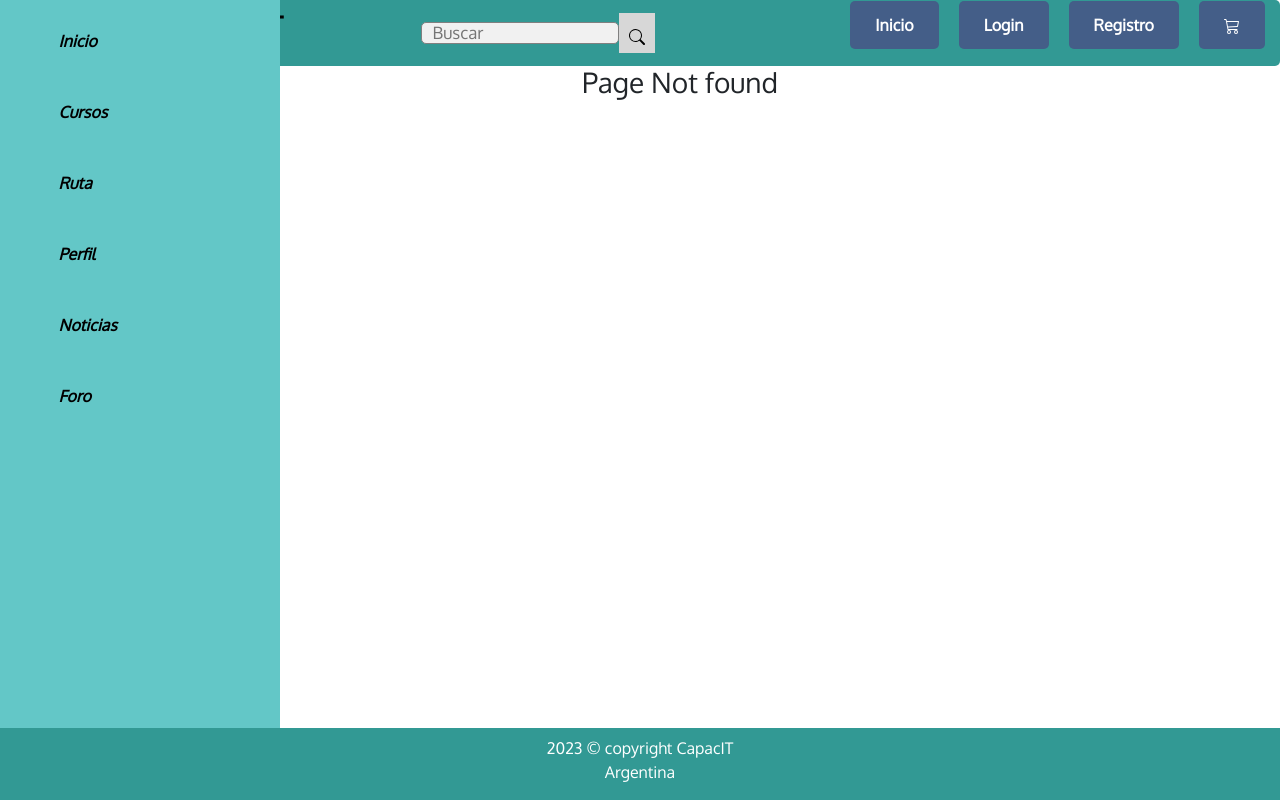
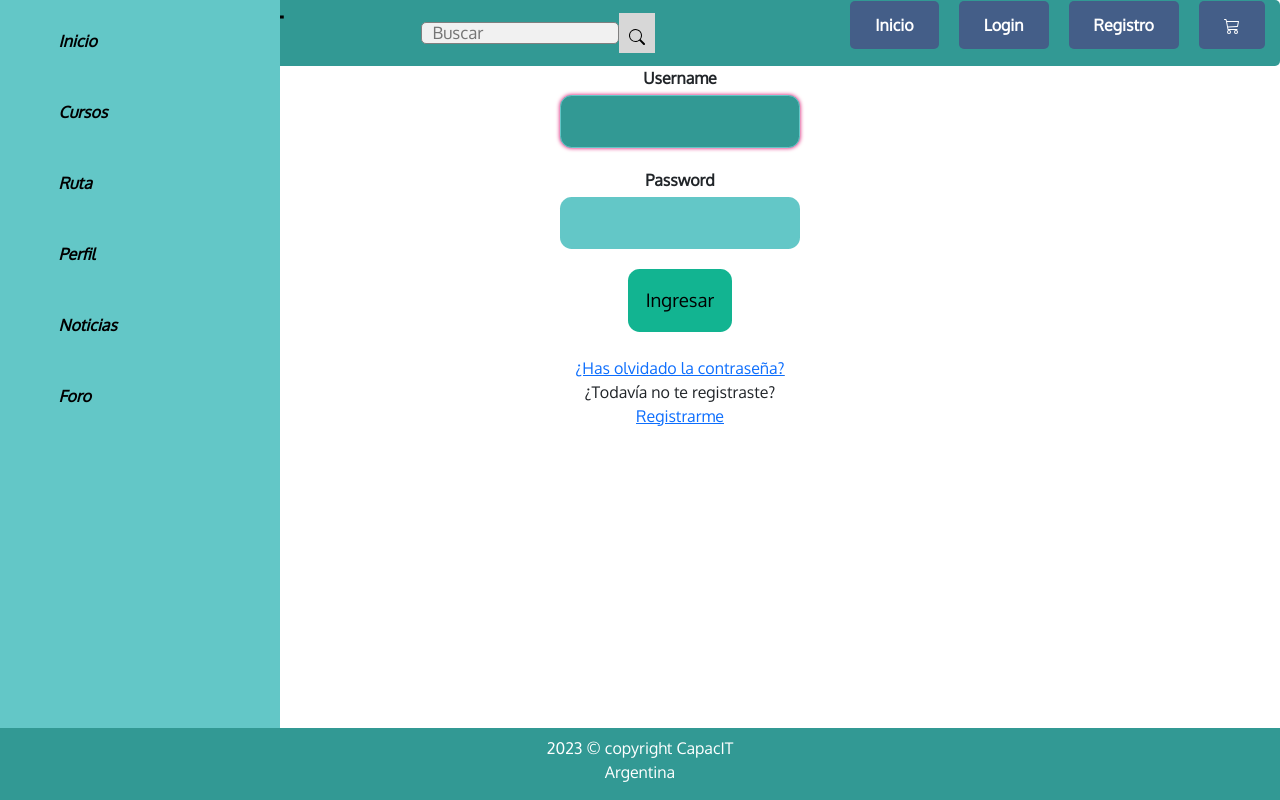
Before and after one commit to abrilramos12/Proyecto_Grupal-Ispc, an Angular app in the folder Front-end/CapacitApp/: page /login in a window 1280 px wide. Before the commit this address had no page. Built offline with nearby package versions, Linux system fonts and the light colour scheme.

Commit message:
agrego componente login

```diff
--- a/Front-end/CapacitApp/src/app/app-routing.module.ts
+++ b/Front-end/CapacitApp/src/app/app-routing.module.ts
@@ -1,6 +1,7 @@
 import { NgModule } from '@angular/core';
 import { RouterModule, Routes } from '@angular/router';
 import { RegisterComponent } from './register/register.component';
+import { LoginComponent } from './login/login.component';
 import { CarritoComponent } from './carrito/carrito.component';
 import { PageNotFoundComponent } from './page-not-found/page-not-found.component';
 import { HomeComponent } from './home/home.component';
@@ -14,6 +15,7 @@ const routes: Routes = [
   {path:'home', component: HomeComponent},
   {path: 'perfil', component: PerfilComponent},
   {path: 'register', component: RegisterComponent},
+  {path: 'login', component: LoginComponent},
   {path: 'cart', component: CarritoComponent},
   {path: 'news', component: NoticiasComponent},
   {path: 'course', component: CursosComponent},
--- a/Front-end/CapacitApp/src/app/app.module.ts
+++ b/Front-end/CapacitApp/src/app/app.module.ts
@@ -14,6 +14,7 @@ import { HomeComponent } from './home/home.component';
 import { NoticiasComponent } from './noticias/noticias.component';
 import { CursosComponent } from './cursos/cursos.component';
 import { RutasComponent } from './rutas/rutas.component';
+import { LoginComponent } from './login/login.component';
 
 
 
@@ -30,7 +31,8 @@ import { RutasComponent } from './rutas/rutas.component';
     HomeComponent,
     NoticiasComponent,
     CursosComponent,
-    RutasComponent
+    RutasComponent,
+    LoginComponent
   ],
   imports: [
     BrowserModule,
--- a/Front-end/CapacitApp/src/app/header/header.component.html
+++ b/Front-end/CapacitApp/src/app/header/header.component.html
@@ -17,7 +17,7 @@
   <nav>
     <ul>
       <a href="#">Inicio</a>
-      <a href="#">Login</a>
+      <a routerLink="/login">Login</a>
       <a routerLink="/register">Registro</a>
       <a href="#">
         <span>
--- /dev/null
+++ b/Front-end/CapacitApp/src/app/login/login.component.css
@@ -0,0 +1,170 @@
+:root{
+  --primary-color:white;
+  --secondary-color:#f3f3f4;
+}
+@import url('https://fonts.googleapis.com/css2?family=Oxygen:wght@300;400&display=swap');
+*{
+  font-family: 'Oxygen', sans-serif;
+}
+
+.container{
+  margin: auto;
+  display: flex;
+  flex-direction: column;/*separado y ordenado verticalmente*/
+  align-items: center;
+  justify-content: center;
+  gap: 1.25em; /*separacion entre las lineas*/
+  width: 28.125em;
+}
+.buttons{
+  align-self: flex-start;
+  display: flex;
+  gap: 1.25em;
+}
+.google-btn{
+  background-color: #1A73E8;
+  color: var(--primary-color);
+  border: none;
+  border-radius: 0.3125em;
+  height: 2.5em;
+  display: flex;
+  align-items: center;
+  padding: 0.125em;
+  cursor: pointer;
+  align-self: flex-start;
+  margin-bottom: 0.3125em;
+}
+.google-btn:hover{
+  background-color: #ddd;
+}
+.google-btn picture{
+  width: 2.1875em;
+  background-color: var(--primary-color);
+  height: 2.1875em;
+  border-radius: 0.125em;
+  display: flex;
+  align-items: center;
+  justify-content: center;
+}
+
+.separator{
+  display: flex;
+  width: 100%;
+  gap: 0.9375em;
+}
+.separator hr{
+  flex-grow: 1;
+  border: none;
+  border-top: 0.0625em solid #ccc;
+}
+.separator span{
+  color:#8b8b8b;
+}
+
+.section-inputs{
+  display: flex;
+  gap: 0.625em;
+  width: 100%;
+}
+form{
+  display: flex;
+  flex-direction: column;
+  align-items: stretch;
+  gap: 1.25em;
+  margin: auto;
+}
+
+label{
+  width: 100%;
+  display: flex;
+  flex-direction: column;
+  gap: 0.3125em;
+  justify-items: center;
+  align-items: center;
+  margin: auto;
+}
+label span{
+  font-weight: 700;
+}
+label input{
+  width: 20%;
+  background-color: var(--secondary-color);
+  border: none;
+  padding: 0.625em 1.25em;
+  border-radius: 0.625em;
+  outline: none;
+  font-size: 14pt;
+  transition: background-color 0.5s,border 0.2s, box-shadow 0.2s;
+
+}
+
+label input:hover{
+  background-color: var(--primary-color);
+  border: solid 0.0625em var(--secondary-color);
+  box-shadow: 0 0 0.25em #d60366;
+}
+
+label input:focus{
+  background-color: var(--primary-color);
+  border: solid 0.0625em var(--secondary-color);
+  box-shadow: 0 0 0.25em #d60366;
+}
+
+#terminos{
+  display: flex;
+  width: 1.25em;
+  flex-direction: row;
+}
+
+.recuperar-contra{
+  text-decoration: underline;
+  display: flex;
+  justify-content: center;
+}
+.boton{
+  display: flex;
+  justify-items: center;
+  align-items: center;
+  margin: auto;
+  background-color: #12b491;
+  color: #000000;
+  text-align: center;
+  padding: 0.9375em;
+  border: none;
+  border-radius: 0.625em;
+  font-size: 14pt;
+  cursor:pointer;
+}
+.boton:hover{
+  background-color: var(--primary-color);
+  border: solid 0.0625em var(--secondary-color);
+  box-shadow: 0 0 0.25em #056b63;
+  opacity:0.75;
+  color: #000000;
+}
+.modo{
+  background-color: #3dd1c5;
+  color: var(--primary-color);
+  padding: 0.625em;
+  border: none;
+  border-radius: 0.625em;
+  font-size: 10pt;
+  cursor:pointer;
+}
+.modo:hover{
+  background-color: var(--primary-color);
+  border: solid 0.0625em var(--secondary-color);
+  box-shadow: 0 0 0.25em #3dd1c5;
+  opacity:0.75;
+  color:#8b8b8b
+}
+.registrarse{
+  margin: auto;
+  display: flex;
+  flex-direction: column;/*separado y ordenado verticalmente*/
+  align-items: center;
+  justify-content: center;
+  border: none;
+  justify-items: center;
+
+}
--- /dev/null
+++ b/Front-end/CapacitApp/src/app/login/login.component.html
@@ -0,0 +1,19 @@
+<div>
+  <form name="myForm" onsubmit="return validateForm()" method="post">
+      <label for="username">
+          <span>Username</span>
+          <input autoFocus type="text" name="username" id="username">
+      </label>
+      <label for="password">
+          <span>Password</span>
+          <input type="password" name="password" id="password" minlength="8" maxlength="15"
+              pattern="(?=^.{8,}$)((?=.*\d)|(?=.*\W+))(?![.\n])(?=.*[A-Z])(?=.*[a-z]).*$">
+      </label>
+      <label for="boton">
+          <button class="boton" type="submit">Ingresar</button>
+      </label>
+  </form><br>
+  <div class="recuperar-contra"><a href="">¿Has olvidado la contraseña?</a></div>
+  <div class="registrarse">¿Todavía no te registraste?</div>
+  <div class="registrarse"><a href="register.html">Registrarme</a> </div>
+</div>
```
Also changed, not shown: Front-end/CapacitApp/src/app/login/login.component.ts (added, +10 -0 lines), 1 other file (tests, documents, lock files or other folders).
